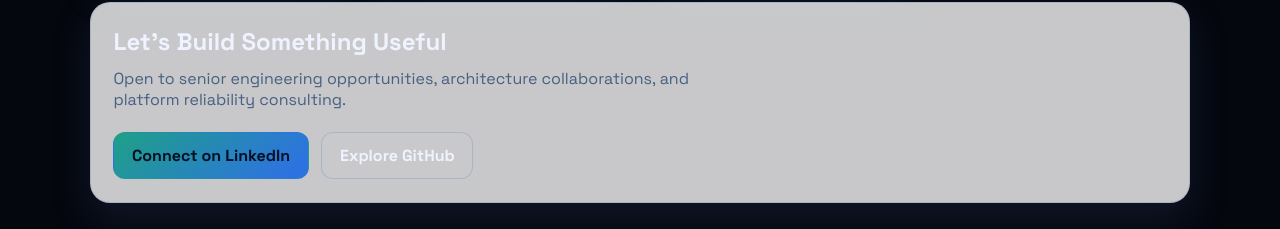
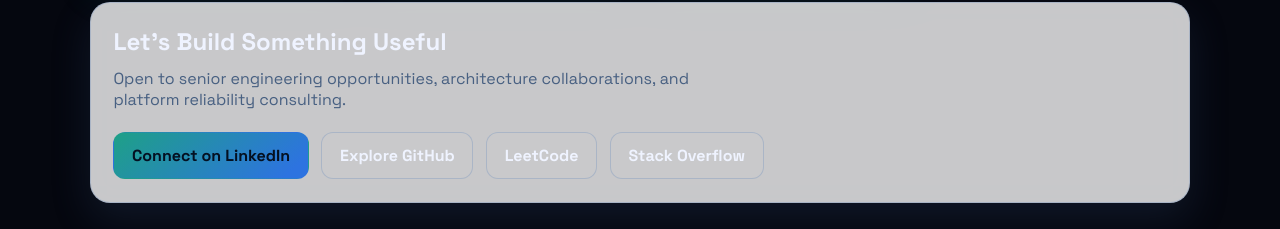
Before and after one commit to SiddharthChoudhary/SiddharthChoudhary.github.io, a React (Vite) app in the folder react-app/: page / in a window 1280 px wide. Shown: the part 4672-4901 px from the top of the page. Built offline with nearby package versions, Linux system fonts and the light colour scheme.

Commit message:
update links

```diff
--- a/react-app/src/App.jsx
+++ b/react-app/src/App.jsx
@@ -471,6 +471,22 @@
             >
               Explore GitHub
             </a>
+            <a
+              className="btn btn-ghost"
+              href="https://leetcode.com/u/NoobieStillLearning/"
+              target="_blank"
+              rel="noreferrer"
+            >
+              LeetCode
+            </a>
+            <a
+              className="btn btn-ghost"
+              href="https://stackoverflow.com/users/5972784/siddharth-choudhary"
+              target="_blank"
+              rel="noreferrer"
+            >
+              Stack Overflow
+            </a>
           </div>
         </section>
       </main>
```
